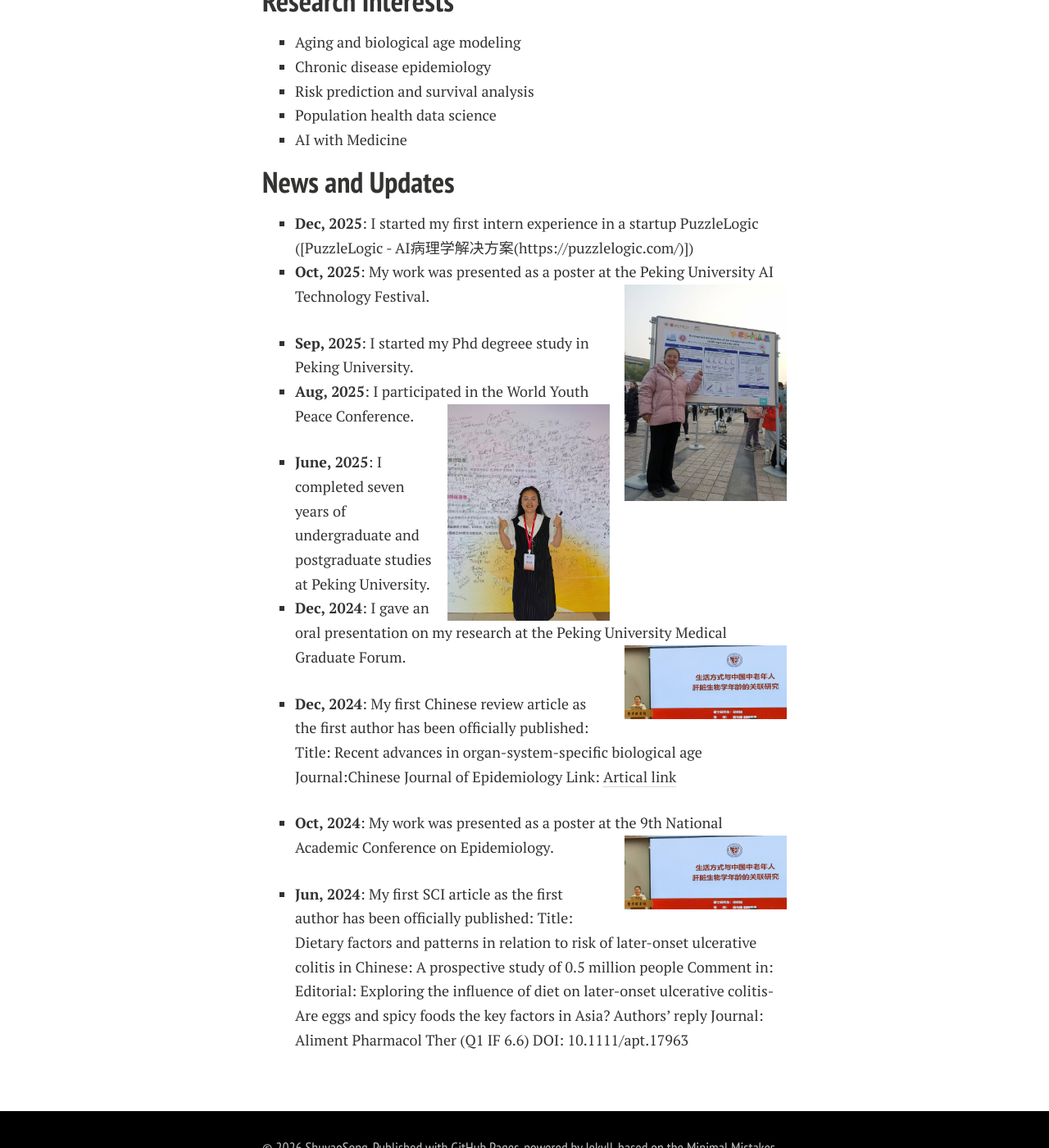
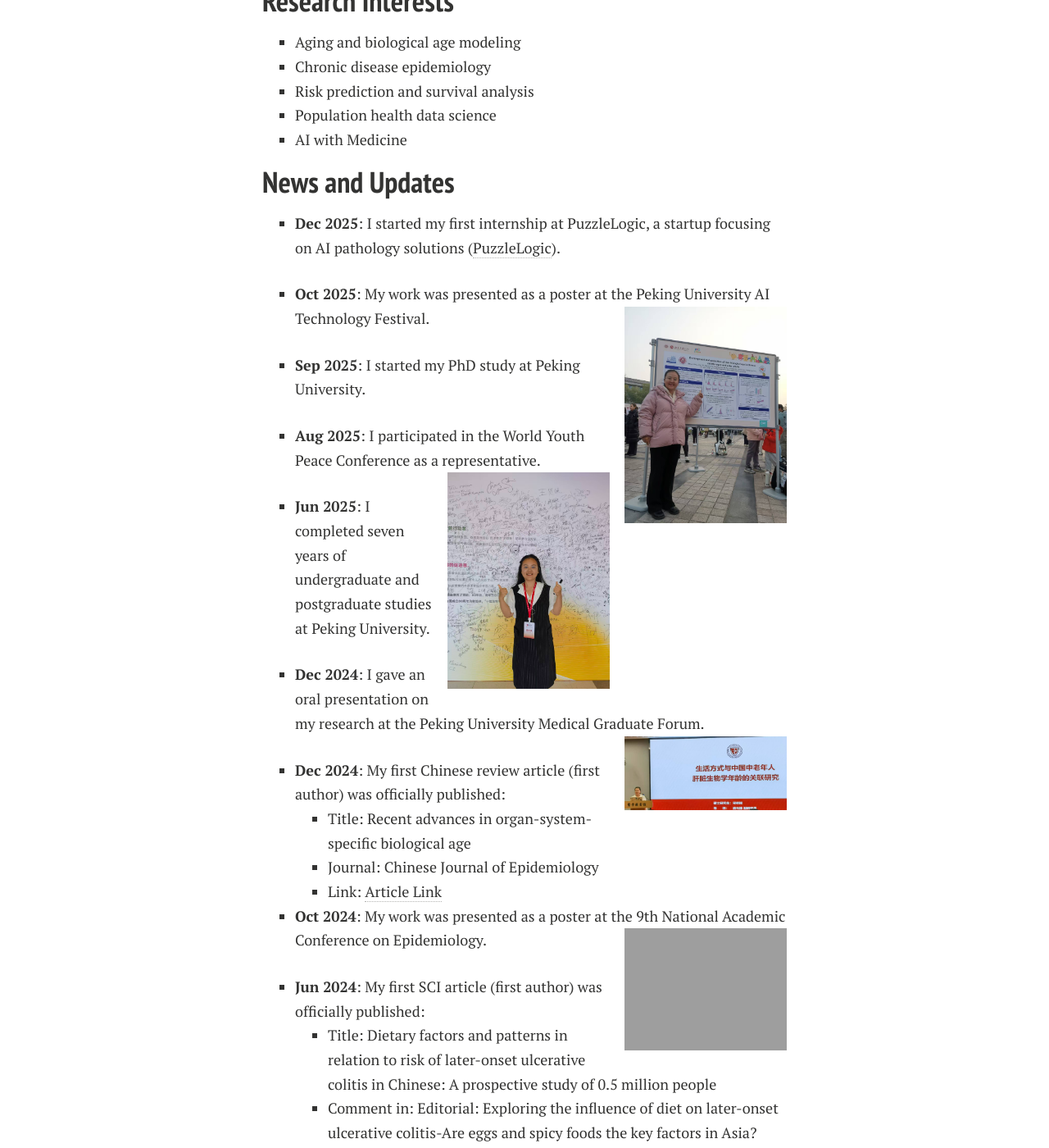
Before and after one commit to ShuyaoSong1019/ShuyaoSong1019.github.io, a Jekyll site: the page built from index.md, in a window 1280 px wide and 1400 px high, scrolled down 791 px. Shown: the whole window at 82% size. Built offline with Jekyll 4.4.1, drawn with Linux system fonts in a browser that asks for light colours; nearby versions of some CDN libraries; comment, search, counter and statistics services are not loaded; a style sheet for code colours, icons or effects is not loaded; our own code applies the rules of GitHub Pages for plain Markdown files; some of the changed text lies outside the part shown.

Commit message:
undate 0213

```diff
--- a/index.md
+++ b/index.md
@@ -5,8 +5,8 @@ layout: page
 
 <img src="https://shuyaosong1019.github.io/songshuyao.jpg" class="floatpic">
 
+Here is Shuyao Song (Jenny, 宋树摇).
 
-Here is Shuyao Song (Jenny, 宋树摇).
 - Email: shuyao_song@163.com
 - Phone / WeChat: 18813120872
 - Email: shuyao_song@163.com
@@ -16,6 +16,7 @@ I am a first-year PhD. student in School of Public Health at Peking University,
 I completed my bechelor and master’s studies at the School of Public Health, Peking University. I have gained a great deal during my time here, and have been awarded the Merit Student honor and [scholarships](/awards/). I look forward to continuing my studies and research in Peking University, and to having more opportunities for academic exchanges and discussions with domestic and international peers. Please feel free to reach out to me at shuyao_song@163.com.
 
 ## Research Interests
+
 - Aging and biological age modeling
 - Chronic disease epidemiology
 - Risk prediction and survival analysis
@@ -24,29 +25,31 @@ I completed my bechelor and master’s studies at the School of Public Health, P
 
 ## News and Updates
 
-* **Dec, 2025**: I started my first intern experience in a startup PuzzleLogic ([PuzzleLogic - AI病理学解决方案(https://puzzlelogic.com/)])
-* **Oct, 2025**: My work was presented as a poster at the Peking University AI Technology Festival.
-<img src="https://shuyaosong1019.github.io/mypaper/poster/AItech_poster2.jpg" class="floatpic">
+* **Dec 2025**: I started my first internship at PuzzleLogic, a startup focusing on AI pathology solutions ([PuzzleLogic](https://puzzlelogic.com/)).
 
-* **Sep, 2025**: I started my Phd degreee study in Peking University.
-* **Aug, 2025**: I participated in the World Youth Peace Conference.
-<img src="https://shuyaosong1019.github.io/file/Lifes/Travel/WorldYouthPeaceConference.jpg" class="floatpic">
+* **Oct 2025**: My work was presented as a poster at the Peking University AI Technology Festival.
+  <img src="https://shuyaosong1019.github.io/mypaper/poster/AItech_poster2.jpg" class="floatpic" alt="AI Technology Festival Poster">
 
+* **Sep 2025**: I started my PhD study at Peking University.
 
-* **June, 2025**: I completed seven years of undergraduate and postgraduate studies at Peking University.
-* **Dec, 2024**: I gave an oral presentation on my research at the Peking University Medical Graduate Forum.
- <img src="https://shuyaosong1019.github.io/mypaper/poster/Oral_presentation.png" class="floatpic">
+* **Aug 2025**: I participated in the World Youth Peace Conference as a representative.
+  <img src="https://shuyaosong1019.github.io/file/Lifes/Travel/WorldYouthPeaceConference.jpg" class="floatpic" alt="World Youth Peace Conference">
 
-* **Dec, 2024**: My first Chinese review article as the first author has been officially published:
-Title: Recent advances in organ-system-specific biological age
-Journal:Chinese Journal of Epidemiology
-Link: [Artical link](https://rs.yiigle.com/cmaid/1524077)
+* **Jun 2025**: I completed seven years of undergraduate and postgraduate studies at Peking University.
 
-* **Oct, 2024**: My work was presented as a poster at the 9th National Academic Conference on Epidemiology.
- <img src="https://shuyaosong1019.github.io/mypaper/poster/Oral_presentation.png" class="floatpic">
+* **Dec 2024**: I gave an oral presentation on my research at the Peking University Medical Graduate Forum.
+  <img src="https://shuyaosong1019.github.io/mypaper/poster/Oral_presentation.png" class="floatpic" alt="Medical Graduate Forum Oral Presentation">
 
-* **Jun, 2024**: My first SCI article as the first author has been officially published:
-Title: Dietary factors and patterns in relation to risk of later-onset ulcerative colitis in Chinese: A prospective study of 0.5 million people
-Comment in: Editorial: Exploring the influence of diet on later-onset ulcerative colitis-Are eggs and spicy foods the key factors in Asia? Authors' reply
-Journal: Aliment Pharmacol Ther (Q1 IF 6.6)
-DOI: 10.1111/apt.17963
+* **Dec 2024**: My first Chinese review article (first author) was officially published:
+  - Title: Recent advances in organ-system-specific biological age
+  - Journal: Chinese Journal of Epidemiology
+  - Link: [Article Link](https://rs.yiigle.com/cmaid/1524077)
+
+* **Oct 2024**: My work was presented as a poster at the 9th National Academic Conference on Epidemiology.
+  <img src="https://shuyaosong1019.github.io/mypaper/poster/Epidemiology_poster3.png" class="floatpic" alt="Epidemiology Conference Poster">
+
+* **Jun 2024**: My first SCI article (first author) was officially published:
+  - Title: Dietary factors and patterns in relation to risk of later-onset ulcerative colitis in Chinese: A prospective study of 0.5 million people
+  - Comment in: Editorial: Exploring the influence of diet on later-onset ulcerative colitis-Are eggs and spicy foods the key factors in Asia? Authors' reply
+  - Journal: Aliment Pharmacol Ther (Q1, IF 6.6)
+  - DOI: [10.1111/apt.17963](https://doi.org/10.1111/apt.17963)
```
Also changed, not shown: lifes.md (+20 -14 lines), file/Lifes/Travel/Zunyi_travek7.jpg (added).
